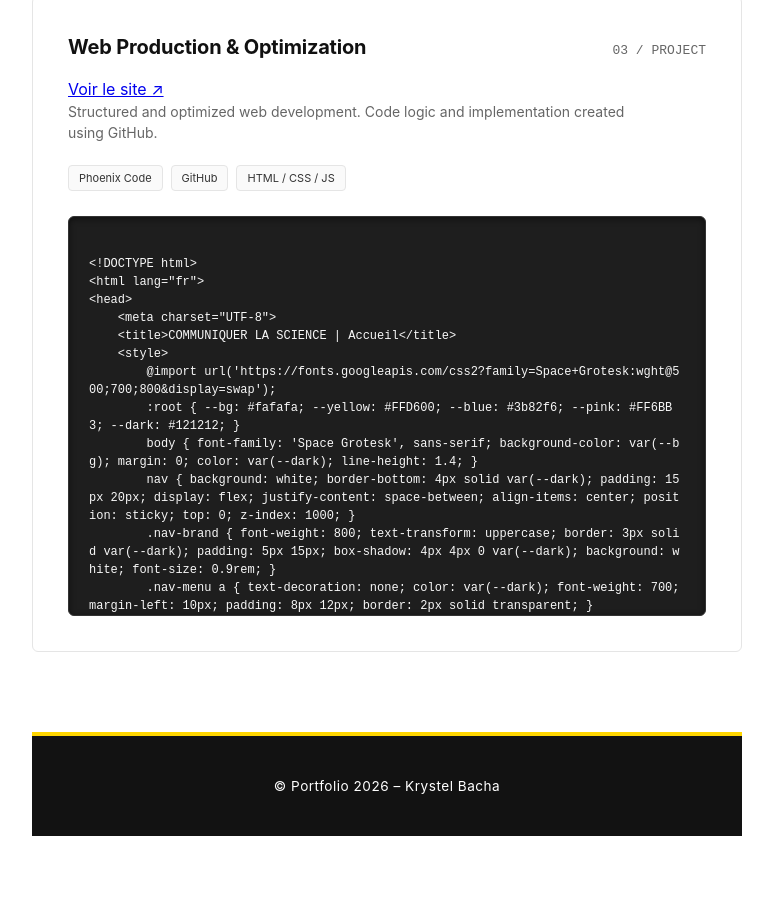
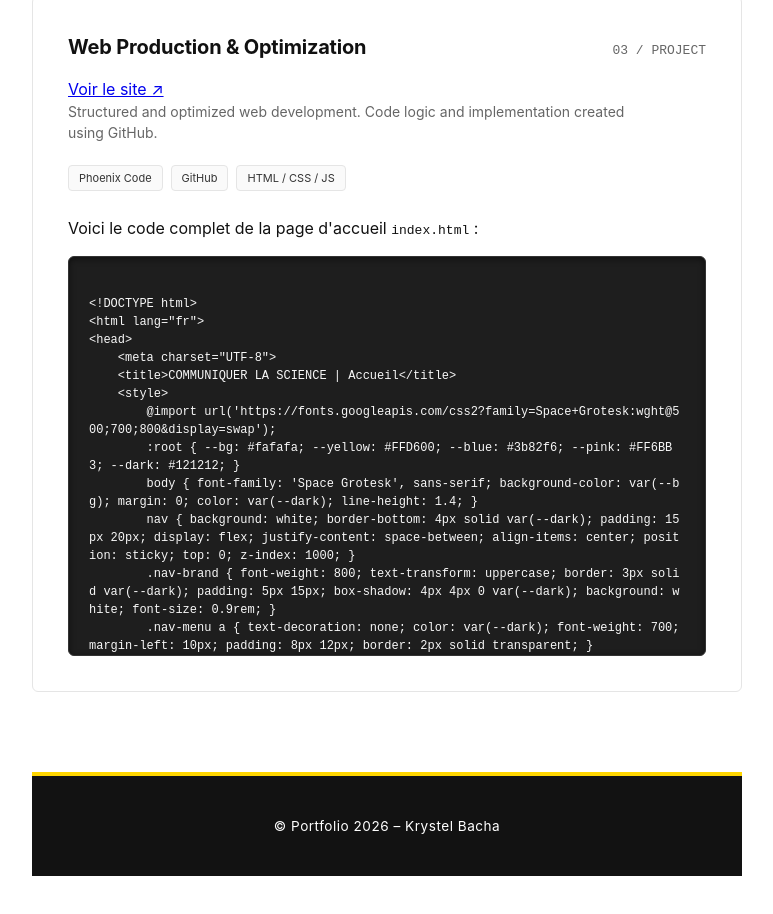
Before and after one commit to bachakrystel-maker/portfolio, a plain HTML site: page index.html in a window 1280 px wide. Shown: the part 1518-2432 px from the top of the page, without its empty margins (253-1026 px from the left). Drawn offline with Linux system fonts and the light colour scheme.

Commit message:
Update index.html

```diff
--- a/index.html
+++ b/index.html
@@ -79,6 +79,8 @@
                     <li>GitHub</li>
                     <li>HTML / CSS / JS</li>
                 </ul>
+
+                <p>Voici le code complet de la page d'accueil <code>index.html</code> :</p>
 
                 <div class="preview-box">
                     <pre><code>
```
